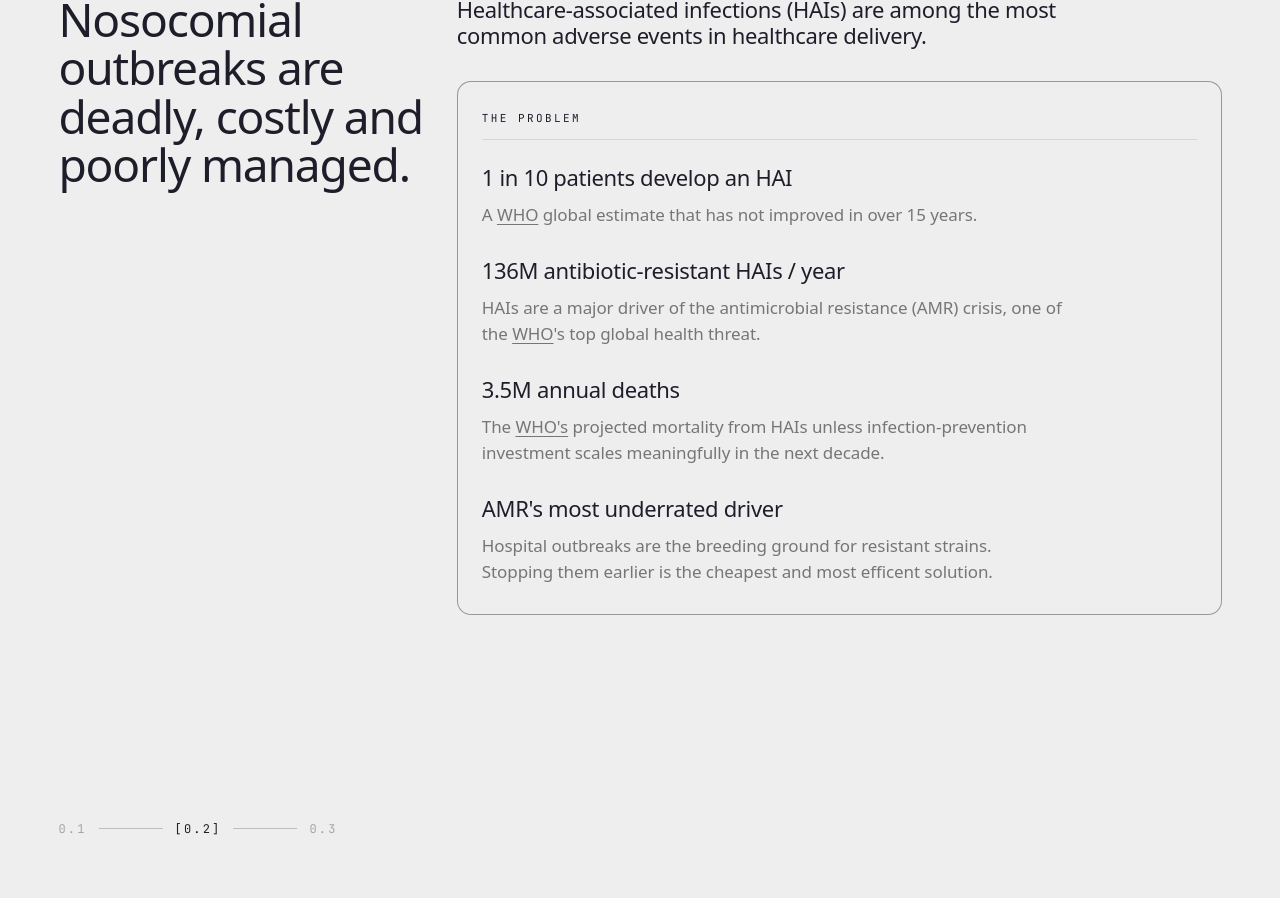
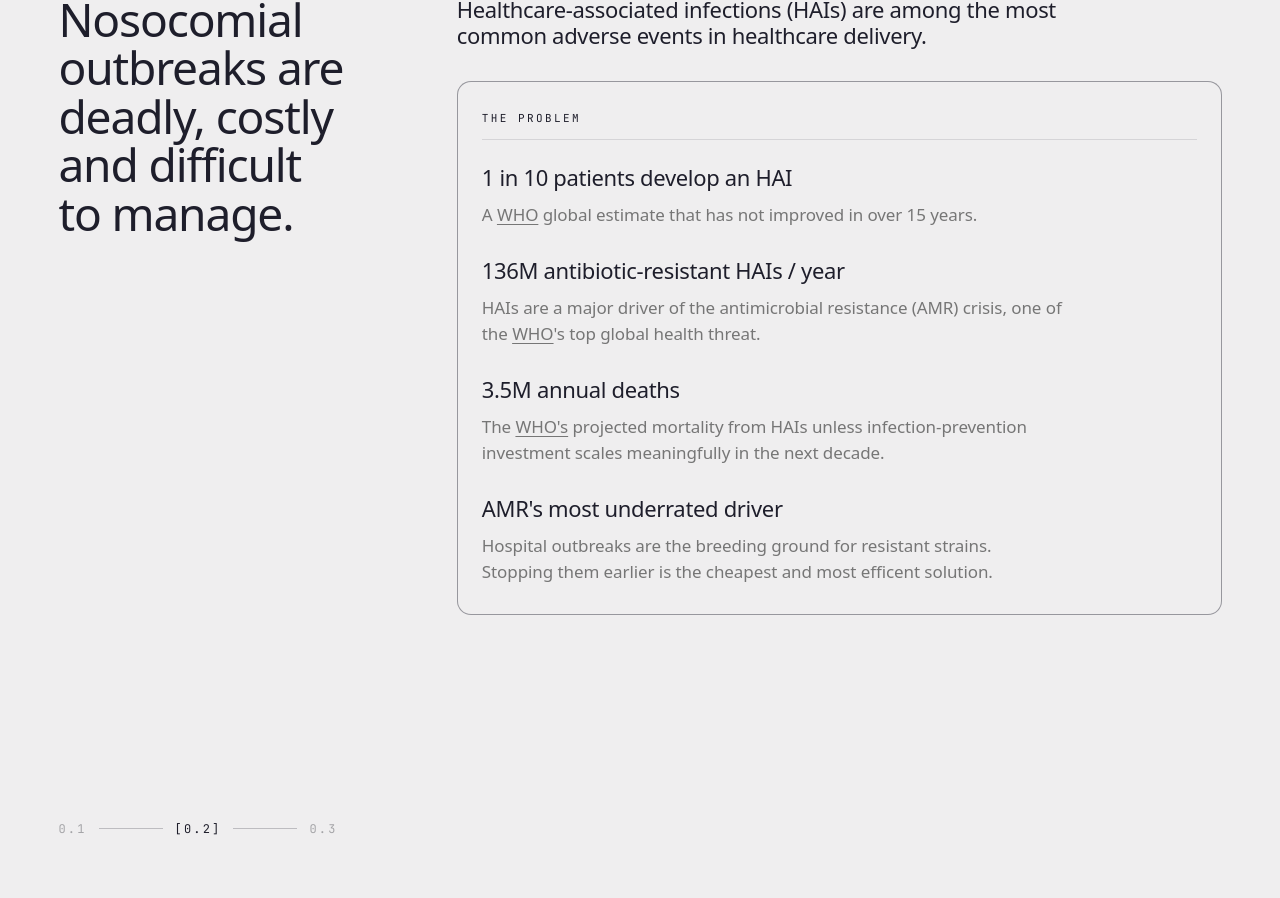
Before and after one commit to CyGei/nosotrack, a Next.js app: page / in a window 1280 px wide. Shown: the part 1049-1947 px from the top of the page. Built offline with nearby package versions, Linux system fonts and the light colour scheme; no server answers.

Commit message:
update text

```diff
--- a/public/pitch-deck/index.html
+++ b/public/pitch-deck/index.html
@@ -896,7 +896,7 @@
 
             <div class="slide-body">
                 <div class="slide-eyebrow">The Problem</div>
-                <h2 class="slide-title">Healthcare-associated infections are deadly, costly, and poorly managed.</h2>
+                <h2 class="slide-title">Nosocomial outbreaks are deadly, costly, and difficult to manage.</h2>
                 <p class="slide-lead">
                     Healthcare-associated infections affect <strong>1 in 10 patients worldwide</strong>. Current control measures rely on broad testing and isolation. Effective intervention requires identifying the specific drivers of an outbreak: patient zero, superspreaders, transmission routes, and undetected or imported cases.
                 </p>
--- a/src/components/about/About.tsx
+++ b/src/components/about/About.tsx
@@ -5,7 +5,7 @@
  *
  * Three editorial blocks:
  *
- *   0.1  Nosocomial outbreaks are deadly, costly and poorly managed.
+ *   0.1  Nosocomial outbreaks are deadly, costly and difficult to manage.
  *        → Details-only (no video toggle). The Problem is established
  *          with WHO/CDC figures alone.
  *
@@ -47,7 +47,7 @@ export function About() {
       {/* 0.1 — Problem */}
       <AboutBlock
         id="0.1"
-        title="Nosocomial outbreaks are deadly, costly and poorly managed."
+        title="Nosocomial outbreaks are deadly, costly and difficult to manage."
         subtitle="Healthcare-associated infections (HAIs) are among the most common adverse events in healthcare delivery."
         details={
           <DetailsList
```
